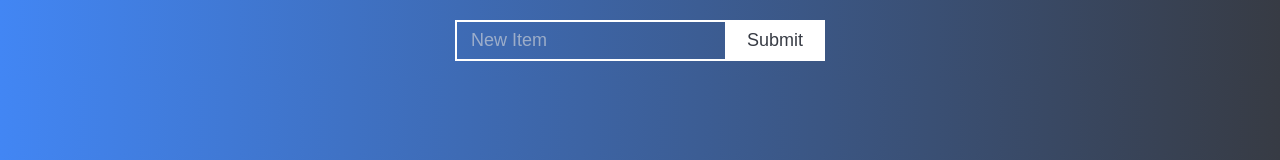
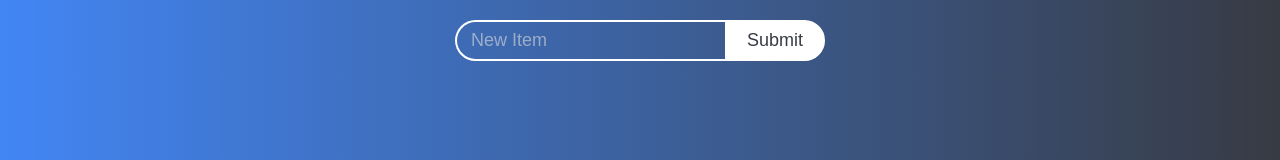
Before and after one commit to abaruah117/calhacks-react, a React (Create React App) app: page / in a window 1280 px wide. Shown: the top 160 px of the page. Built offline with nearby package versions, Linux system fonts and the light colour scheme; the HTML template or start-up script is replaced by a standard one.

Commit message:
add more css

```diff
--- a/src/App.css
+++ b/src/App.css
@@ -36,6 +36,10 @@ body {
   color: rgba(220,220,220,0.6);
 }
 
+input:focus, button:focus {
+  outline: none;
+}
+
 .todo-input, .todo-submit{
   border: 2px solid white;
   display: inline-block;
@@ -49,6 +53,8 @@ body {
   width: 240px;
   padding: 8px 14px;
   border-right: 0;
+  border-top-left-radius: 22px;
+  border-bottom-left-radius: 22px;
 }
 
 .todo-submit {
@@ -56,6 +62,8 @@ body {
   width: 100px;
   color: #373B44;
   background-color: white;
+  border-top-right-radius: 22px;
+  border-bottom-right-radius: 22px;
 }
 
 .todo-submit:hover {
```
